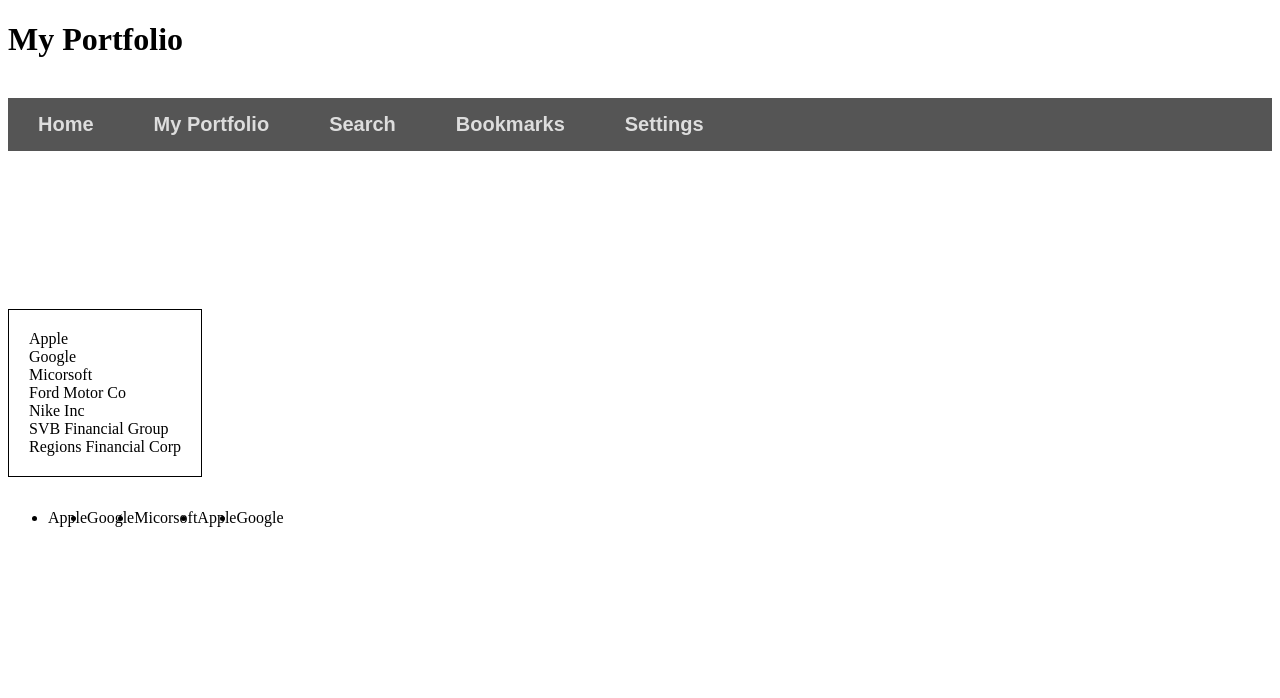
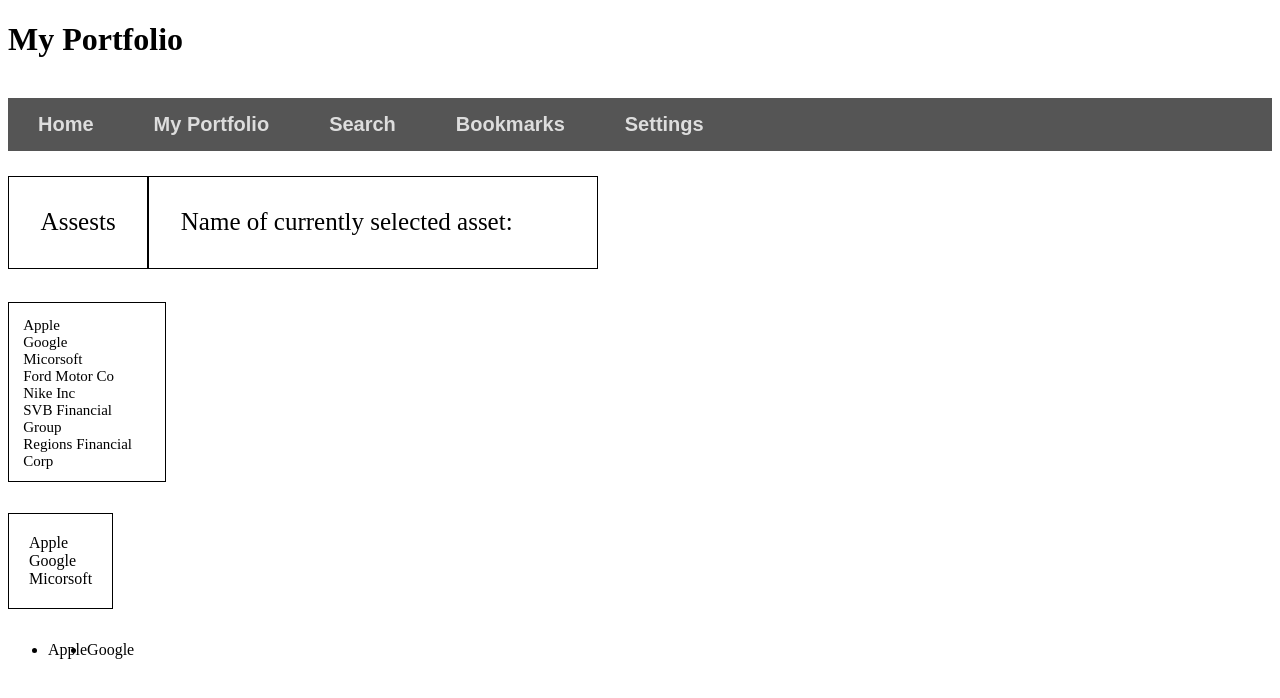
Before and after one commit to ghoff8/XChange, a Django app: page /myPortfolio in a window 1280 px wide. Shown: the top 698 px of the page. Run offline with Django 3.2, Linux system fonts and the light colour scheme.

Commit message:
pt2 myportfolio html and css

```diff
--- a/XChange/static/XChange/css/myPortfolio.css
+++ b/XChange/static/XChange/css/myPortfolio.css
@@ -32,18 +32,67 @@ li a:hover {
 
 div:not(#navBarDiv) {
     width: 50%;
-
-
 }
 
 #graphDiv{
     display:none;
 }
 
+#pAssets{
+    border:1px solid #000;
+    padding:10%;
+    font-size: 25px;
+    width:100px;
+}
+
+#pCurrentAsset{
+    display: inline-block;
+    border:1px solid #000;
+    padding:10%;
+    width: 100px;
+    padding-right: 100%;
+    font-size: 25px;
+    white-space: nowrap;
+}
+
+#Wrap{
+    display: flex;
+}
+
 #assetsUl {
     list-style: none;
     display:inline-block;
     border:1px solid #000;
+    padding:9%;
+    height:150px;
+    margin-top:5%;
+    font-size: 15px;
+}
+
+#myBookmarksu1{
+    list-style: none;
+    display:inline-block;
+    border:1px solid #000;
     padding:20px;
-    margin-top:50%;
 }
+
+#holder{
+    width: 100%;
+}
+
+#assets{
+    width: 30%;
+}
+
+#graphDiv {
+    width:400px;
+    height: 400px;
+    overflow: hidden;
+    /*border:40px solid #000;*/
+    /*padding:10%;*/
+    /*margin-top:50%;*/
+}
+
+#myBookmarks{
+    width:20%;
+}
--- a/XChange/templates/XChange/myPortfolio.html
+++ b/XChange/templates/XChange/myPortfolio.html
@@ -19,7 +19,14 @@
     </div>
 
     <div class="mainDiv">
+        <div id="Wrap">
+      <p id="pAssets"> Assests</p>
+      <p id="pCurrentAsset"> Name of currently selected asset: </p>
+         </div>
 
+
+
+           <div id = "holder">
       <div id="assets">
         <ul id="assetsUl" display:block>
           <li> Apple </li> <br>
@@ -33,18 +40,14 @@
       </div>
 
       <div id="graphDiv">
-        <ul>
-          <li> Apple </li>
-          <li> Google </li>
-          <li> Micorsoft </li>
-        </ul>
+        <p>RANDOM TEXT</p>
       </div>
 
       <div id="myBookmarks">
-        <ul>
-          <li> Apple </li>
-          <li> Google </li>
-          <li> Micorsoft </li>
+        <ul id="myBookmarksu1" display:block>
+          <li> Apple </li> <br>
+          <li> Google </li> <br>
+          <li> Micorsoft </li> <br>
         </ul>
       </div>
 
@@ -54,6 +57,7 @@
           <li> Google </li>
         </ul>
       </div>
+           </div>
 
     </div>
 
```
Also changed, not shown: 7 other files.
